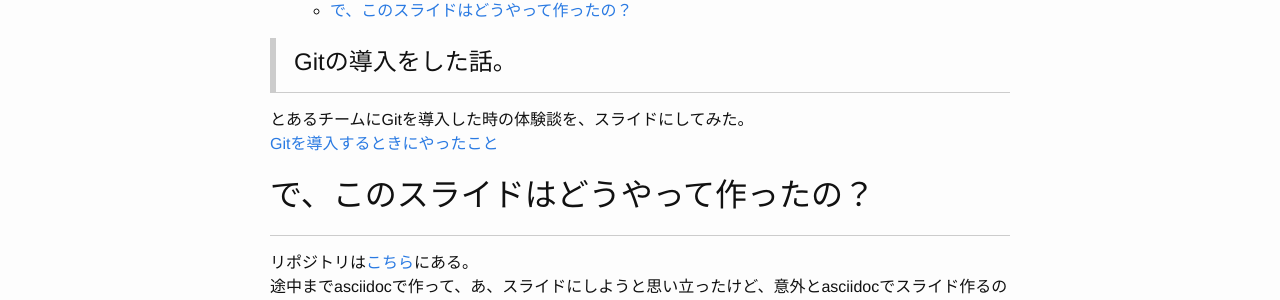
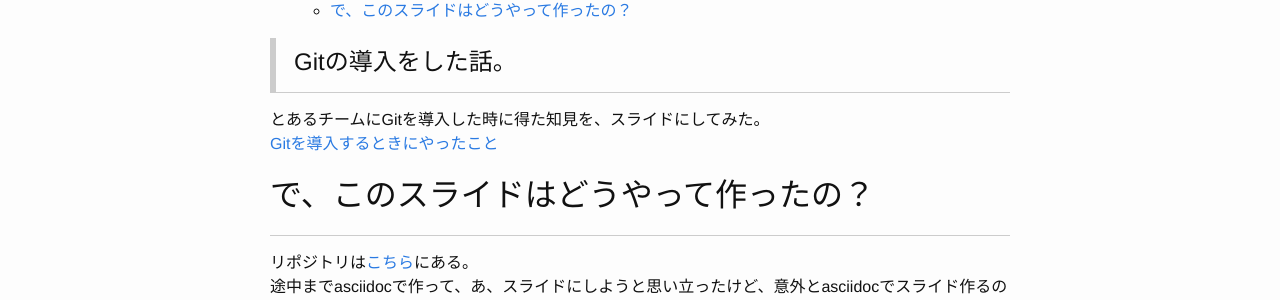
Before and after one commit to snjxnksm/snjxnksm.github.io, a Jekyll site: the page built from _posts/2017-10-15-gitintotheproject.markdown, in a window 1280 px wide. Shown: the part 296-596 px from the top of the page. Built offline with Jekyll 4.4.1, drawn with Linux system fonts in a browser that asks for light colours.

Commit message:
文言変更

```diff
--- a/_posts/2017-10-15-gitintotheproject.markdown
+++ b/_posts/2017-10-15-gitintotheproject.markdown
@@ -12,7 +12,7 @@ tags:
 
 # Gitの導入をした話。
 
-とあるチームにGitを導入した時の体験談を、スライドにしてみた。
+とあるチームにGitを導入した時に得た知見を、スライドにしてみた。
 [Gitを導入するときにやったこと](https://snjxnksm.github.io/git_into_the_project/)
 
 ## で、このスライドはどうやって作ったの？
```
